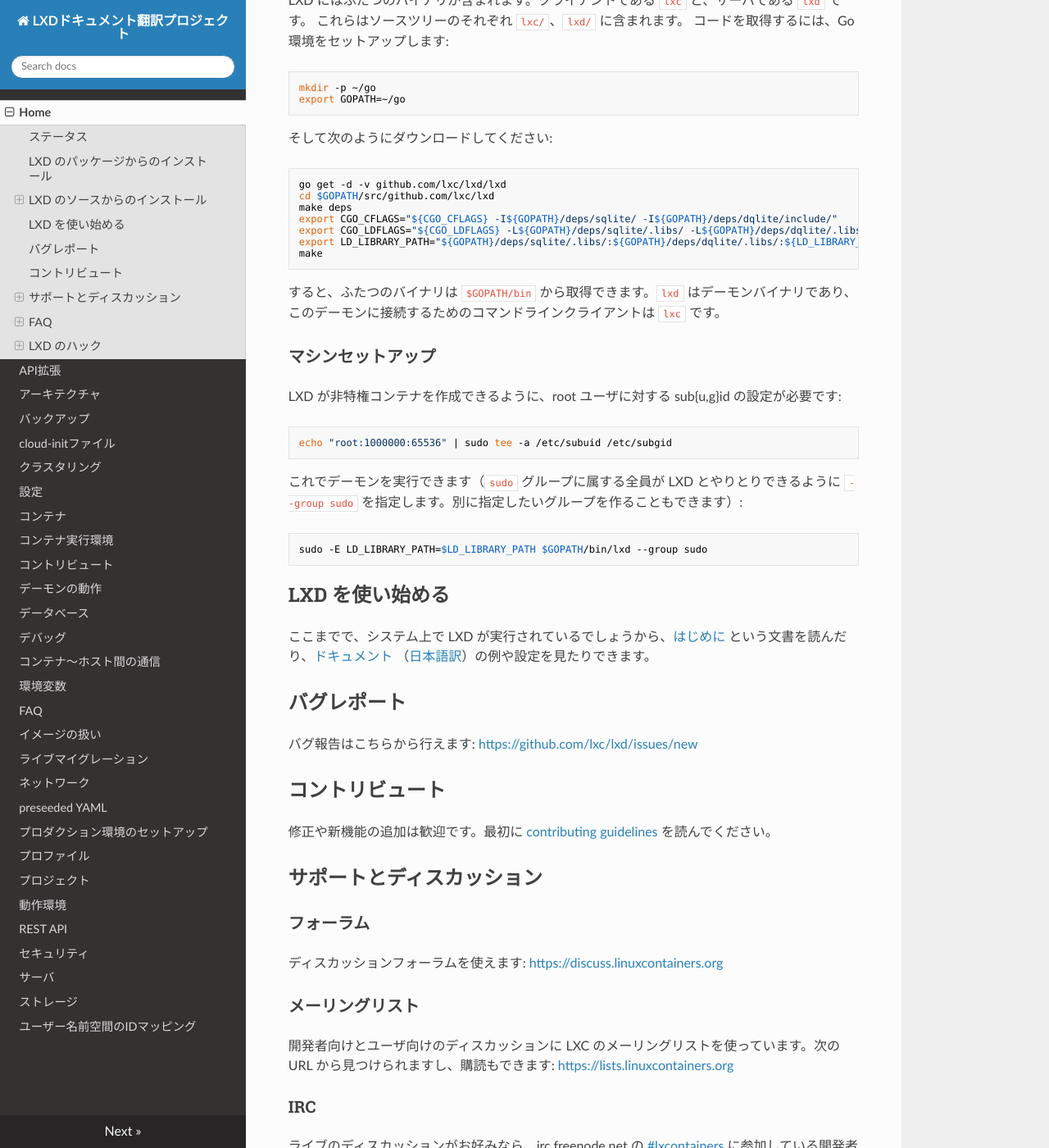
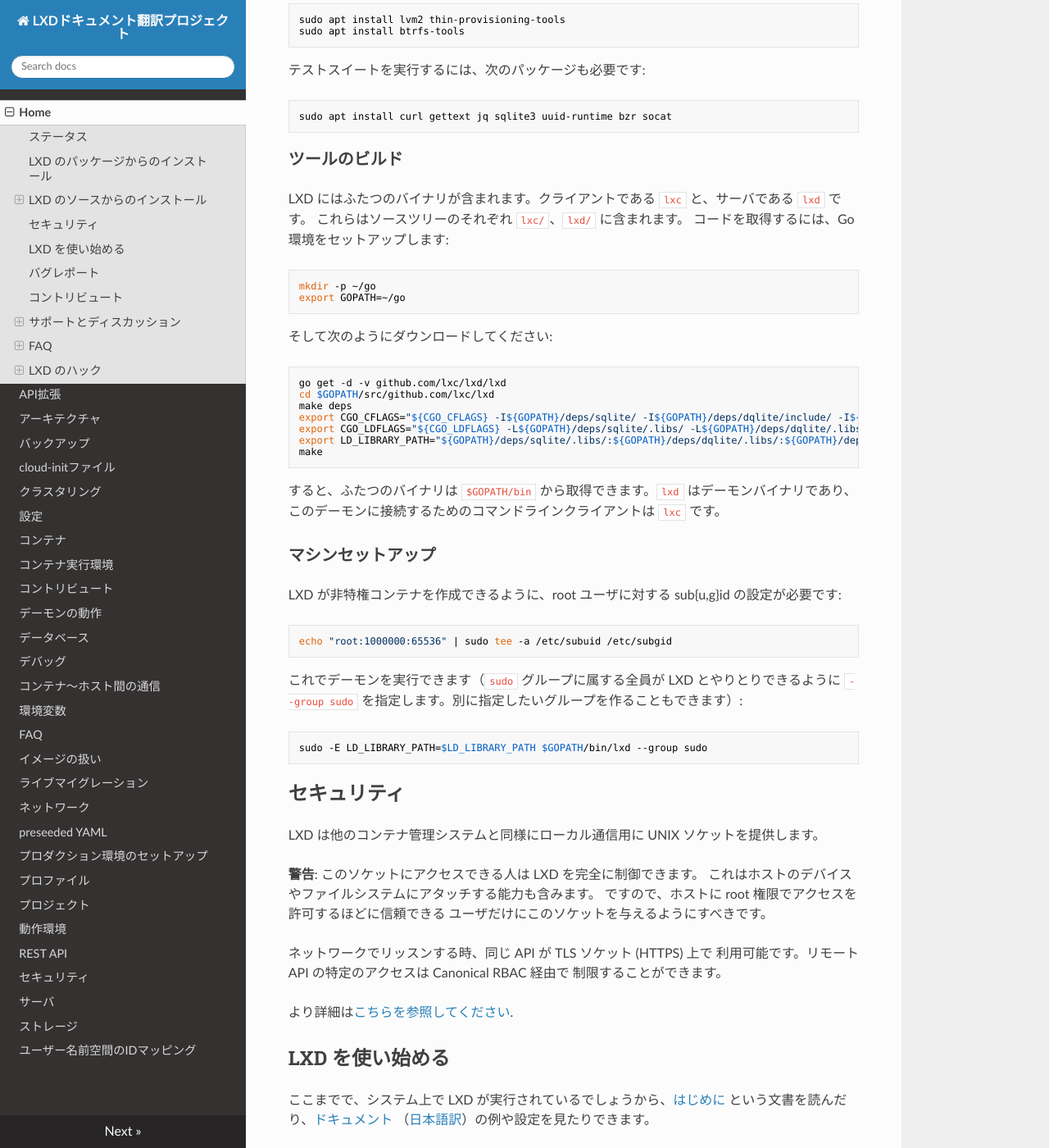
Before and after one commit to lxc-jp/lxd-ja, an MkDocs documentation site: the page built from doc/index.md, in a window 1280 px wide and 1400 px high, scrolled down 2326 px. Shown: the whole window at 82% size. Built offline with MkDocs 1.6.1, drawn with Linux system fonts in a browser that asks for light colours; nearby versions of some CDN libraries; old or Windows-style settings are respelled for this version of MkDocs; some of the changed text lies outside the part shown.

Commit message:
Update index.md to upstream at 2019-07-11
Signed-off-by: Hiroaki Nakamura <hnakamur@gmail.com>

````diff
--- a/doc/index.md
+++ b/doc/index.md
@@ -41,9 +41,20 @@ Project status      | CII Best Practices    | [![CII Best Practices](https://bes
 
 ## LXD のパッケージからのインストール <!-- Installing LXD from packages -->
 <!--
-Instructions on installing LXD for a wide variety of Linux distributions and operating systems [can be found on our website](https://linuxcontainers.org/lxd/getting-started-cli/).
+The LXD daemon only works on Linux but the client tool (`lxc`) is available on most platforms.
 -->
-さまざまな Linux ディストリビューションとオペレーティングシステムで LXD をインストールする方法は、[公式サイト](https://linuxcontainers.org/lxd/getting-started-cli/) をご覧ください。
+LXD デーモンは Linux でしか動きませんが、クライアントツール (`lxc`) はほとんどのプラットフォームで提供されています。
+
+OS                  | 形式 <!-- Format -->                                            | コマンド <!-- Command -->
+---                 | ---                                               | ---
+Linux               | [Snap](https://snapcraft.io/lxd)                  | snap install lxd
+Windows             | [Chocolatey](https://chocolatey.org/packages/lxc) | choco install lxc
+MacOS               | [Homebrew](https://formulae.brew.sh/formula/lxc)  | brew install lxc
+
+<!--
+More instructions on installing LXD for a wide variety of Linux distributions and operating systems [can be found on our website](https://linuxcontainers.org/lxd/getting-started-cli/).
+-->
+さまざまな Linux ディストリビューションとオペレーティングシステムで LXD をインストールするためのより詳細な方法は、[公式サイト](https://linuxcontainers.org/lxd/getting-started-cli/) をご覧ください。
 
 ## LXD のソースからのインストール <!-- Installing LXD from source -->
 <!--
@@ -119,9 +130,9 @@ And then download it as usual:
 go get -d -v github.com/lxc/lxd/lxd
 cd $GOPATH/src/github.com/lxc/lxd
 make deps
-export CGO_CFLAGS="${CGO_CFLAGS} -I${GOPATH}/deps/sqlite/ -I${GOPATH}/deps/dqlite/include/"
-export CGO_LDFLAGS="${CGO_LDFLAGS} -L${GOPATH}/deps/sqlite/.libs/ -L${GOPATH}/deps/dqlite/.libs/"
-export LD_LIBRARY_PATH="${GOPATH}/deps/sqlite/.libs/:${GOPATH}/deps/dqlite/.libs/:${LD_LIBRARY_PATH}"
+export CGO_CFLAGS="${CGO_CFLAGS} -I${GOPATH}/deps/sqlite/ -I${GOPATH}/deps/dqlite/include/ -I${GOPATH}/deps/raft/include/ -I${GOPATH}/deps/libco/"
+export CGO_LDFLAGS="${CGO_LDFLAGS} -L${GOPATH}/deps/sqlite/.libs/ -L${GOPATH}/deps/dqlite/.libs/ -L${GOPATH}/deps/raft/.libs -L${GOPATH}/deps/libco/"
+export LD_LIBRARY_PATH="${GOPATH}/deps/sqlite/.libs/:${GOPATH}/deps/dqlite/.libs/:${GOPATH}/deps/raft/.libs:${GOPATH}/deps/libco/:${LD_LIBRARY_PATH}"
 make
 ```
 
@@ -151,6 +162,37 @@ group to talk to LXD; you can create your own group if you want):
 ```bash
 sudo -E LD_LIBRARY_PATH=$LD_LIBRARY_PATH $GOPATH/bin/lxd --group sudo
 ```
+
+## セキュリティ <!-- Security -->
+<!--
+LXD, similar to other container managers provides a UNIX socket for local communication.
+-->
+LXD は他のコンテナ管理システムと同様にローカル通信用に UNIX ソケットを提供します。
+
+<!--
+**WARNING**: Anyone with access to that socket can fully control LXD, which includes
+the ability to attach host devices and filesystems, this should
+therefore only be given to users who would be trusted with root access
+to the host.
+-->
+**警告**: このソケットにアクセスできる人は LXD を完全に制御できます。
+これはホストのデバイスやファイルシステムにアタッチする能力も含みます。
+ですので、ホストに root 権限でアクセスを許可するほどに信頼できる
+ユーザだけにこのソケットを与えるようにすべきです。
+
+<!--
+When listening on the network, the same API is available on a TLS socket
+(HTTPS), specific access on the remote API can be restricted through
+Canonical RBAC.
+-->
+ネットワークでリッスンする時、同じ API が TLS ソケット (HTTPS) 上で
+利用可能です。リモート API の特定のアクセスは Canonical RBAC 経由で
+制限することができます。
+
+<!--
+More details are [available here](security.md).
+-->
+より詳細は[こちらを参照してください](security.md).
 
 ## LXD を使い始める <!-- Getting started with LXD -->
 <!--
````
